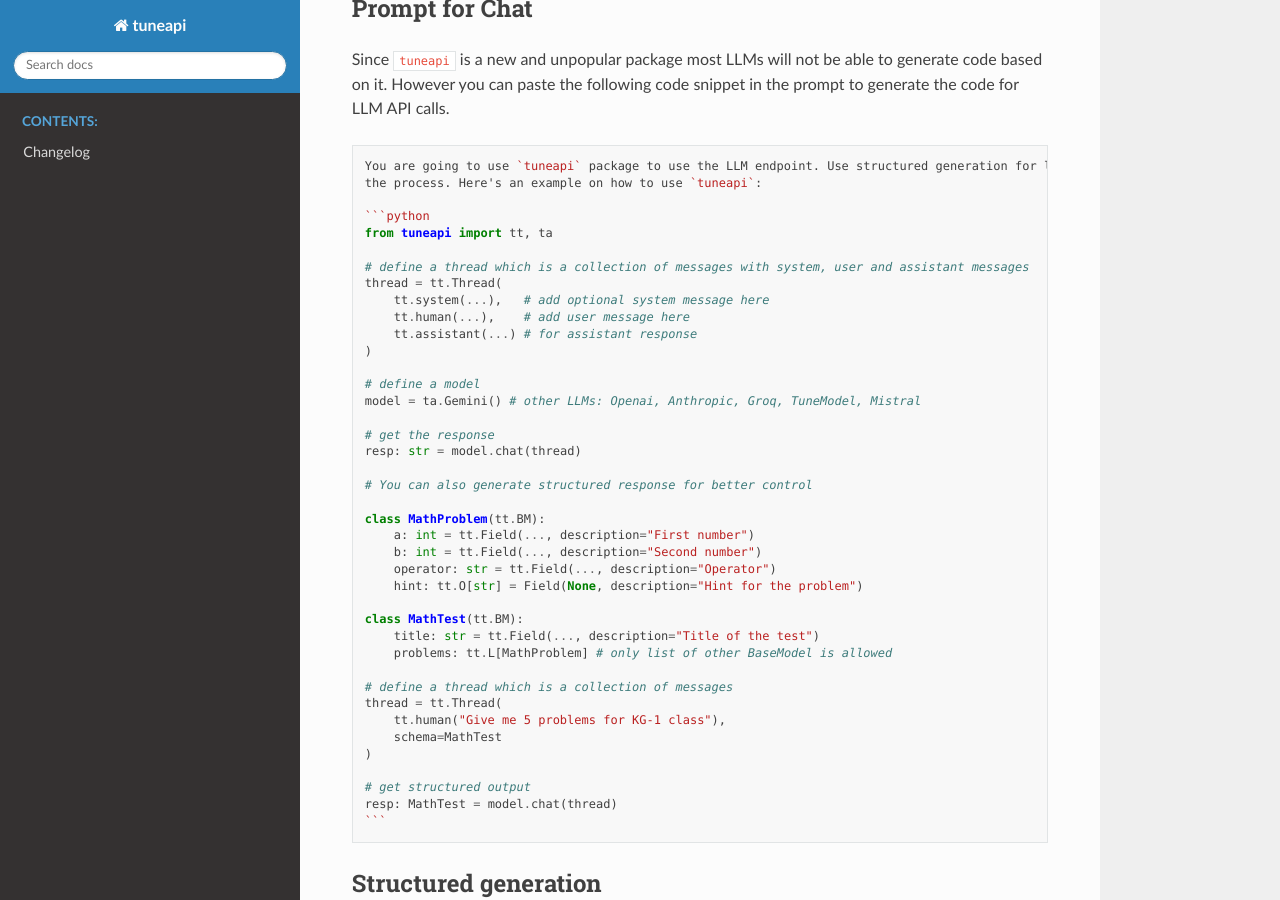
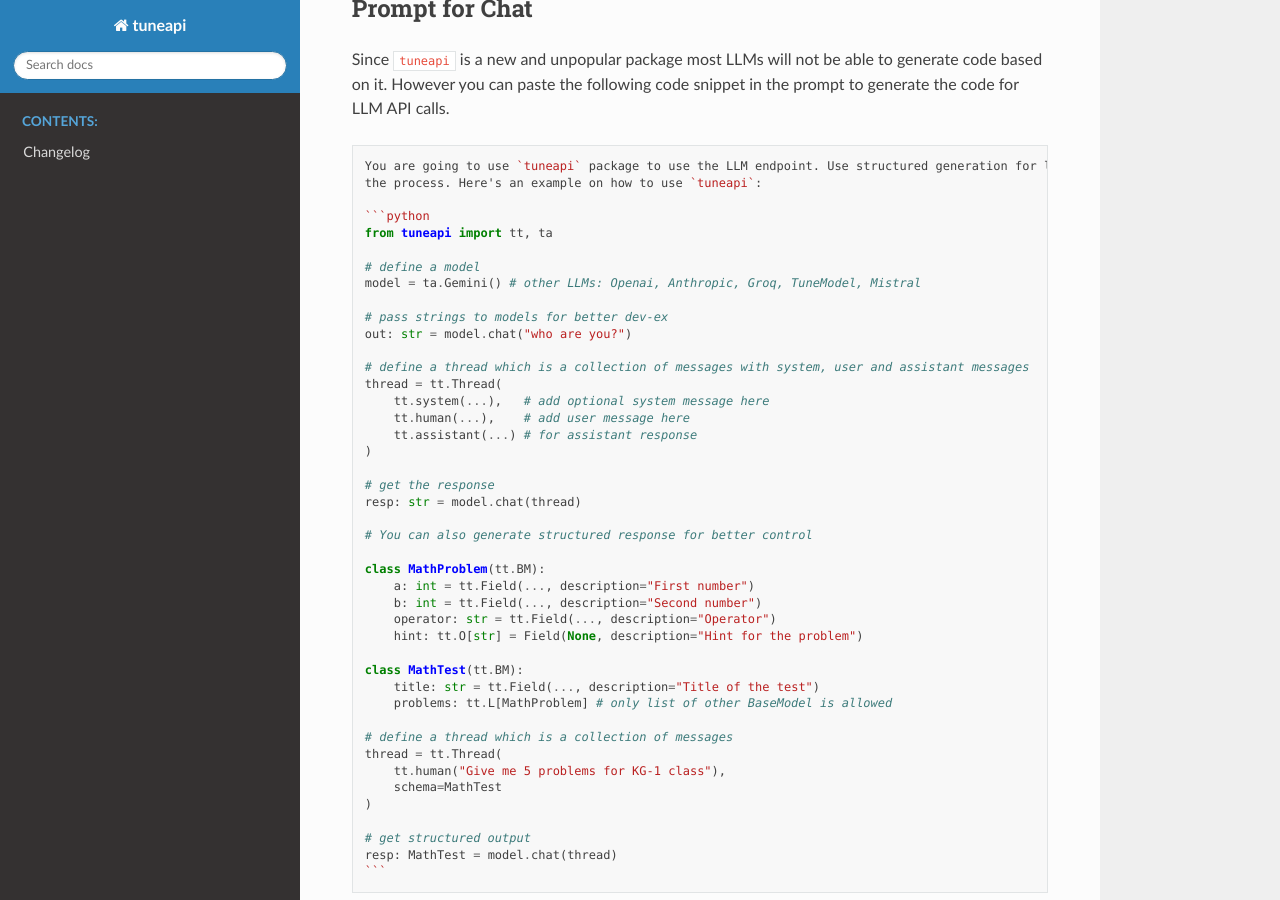
Before and after one commit to yashbonde/tuneapi, a Sphinx documentation site: the page built from docs/index.rst, in a window 1280 px wide and 900 px high, scrolled down 340 px. Built offline with Sphinx 7.4.7 and the Read the Docs theme 3.1.0, drawn with Linux system fonts in a browser that asks for light colours; pages that are not in the unit, such as notebooks, are missing from menus.

Commit message:
[chore] update docs with new prompt + GHA

````diff
--- a/docs/index.rst
+++ b/docs/index.rst
@@ -28,15 +28,18 @@
     ```python
     from tuneapi import tt, ta
 
+    # define a model
+    model = ta.Gemini() # other LLMs: Openai, Anthropic, Groq, TuneModel, Mistral
+
+    # pass strings to models for better dev-ex
+    out: str = model.chat("who are you?")
+
     # define a thread which is a collection of messages with system, user and assistant messages
     thread = tt.Thread(
         tt.system(...),   # add optional system message here
         tt.human(...),    # add user message here
         tt.assistant(...) # for assistant response
     )
-
-    # define a model
-    model = ta.Gemini() # other LLMs: Openai, Anthropic, Groq, TuneModel, Mistral
 
     # get the response
     resp: str = model.chat(thread)
````
